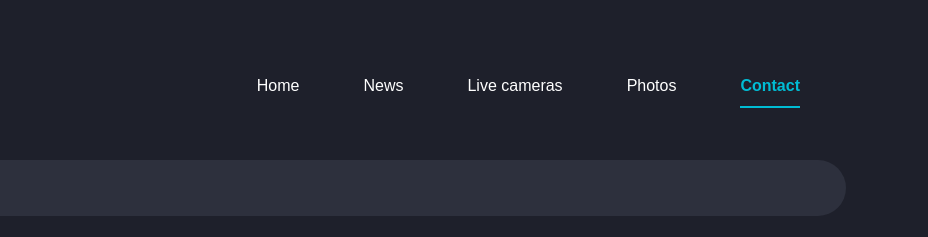
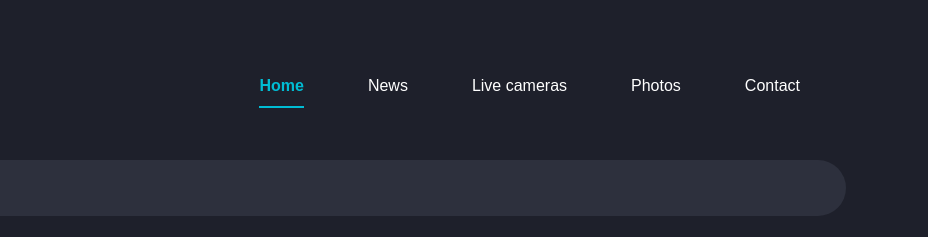
Before and after one commit to yasmin2624/Weather, a plain HTML site: page contact.html in a window 1280 px wide. Shown: the top 237 px of the page, 352-1280 px from the left. Drawn offline with nearby package versions, Linux system fonts and the light colour scheme; no server answers.

Commit message:
sec commit

```diff
--- a/contact.html
+++ b/contact.html
@@ -44,9 +44,11 @@
             </button>
             <!-- Menu Items -->
             <div class="collapse navbar-collapse" id="navbarNav">
-              <ul class="nav nav-underline ms-auto">
+              <ul class="nav nav-underline ">
                 <li class="nav-item mx-4">
-                  <a class="nav-link" aria-current="page" href="/">Home</a>
+                  <a class="nav-link active" aria-current="page" href="./index.html"
+                    >Home</a
+                  >
                 </li>
                 <li class="nav-item mx-4">
                   <a class="nav-link" href="#">News</a>
@@ -58,7 +60,7 @@
                   <a class="nav-link" href="#">Photos</a>
                 </li>
                 <li class="nav-item mx-4">
-                  <a class="nav-link active" href="#">Contact</a>
+                  <a class="nav-link" href="contact.html">Contact</a>
                 </li>
               </ul>
             </div>
```
Also changed, not shown: index.html (+1 -1 lines).
